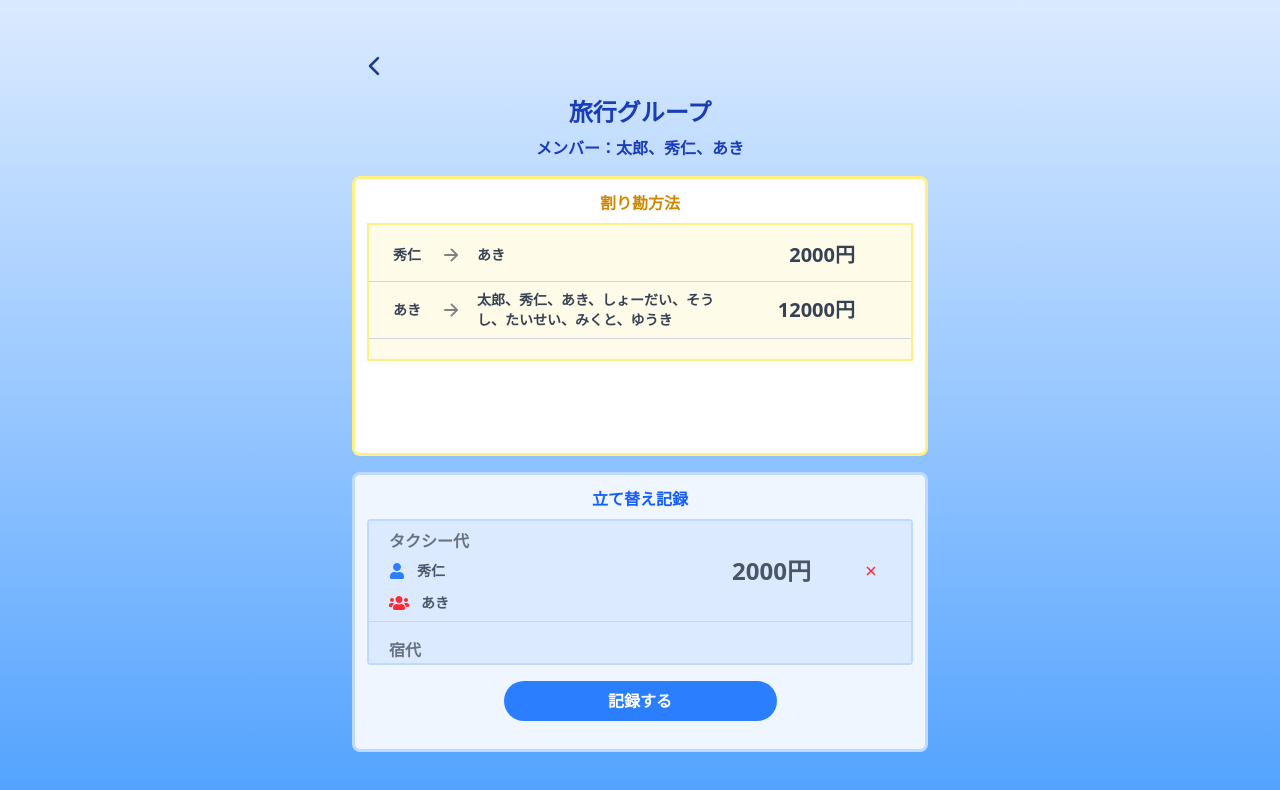
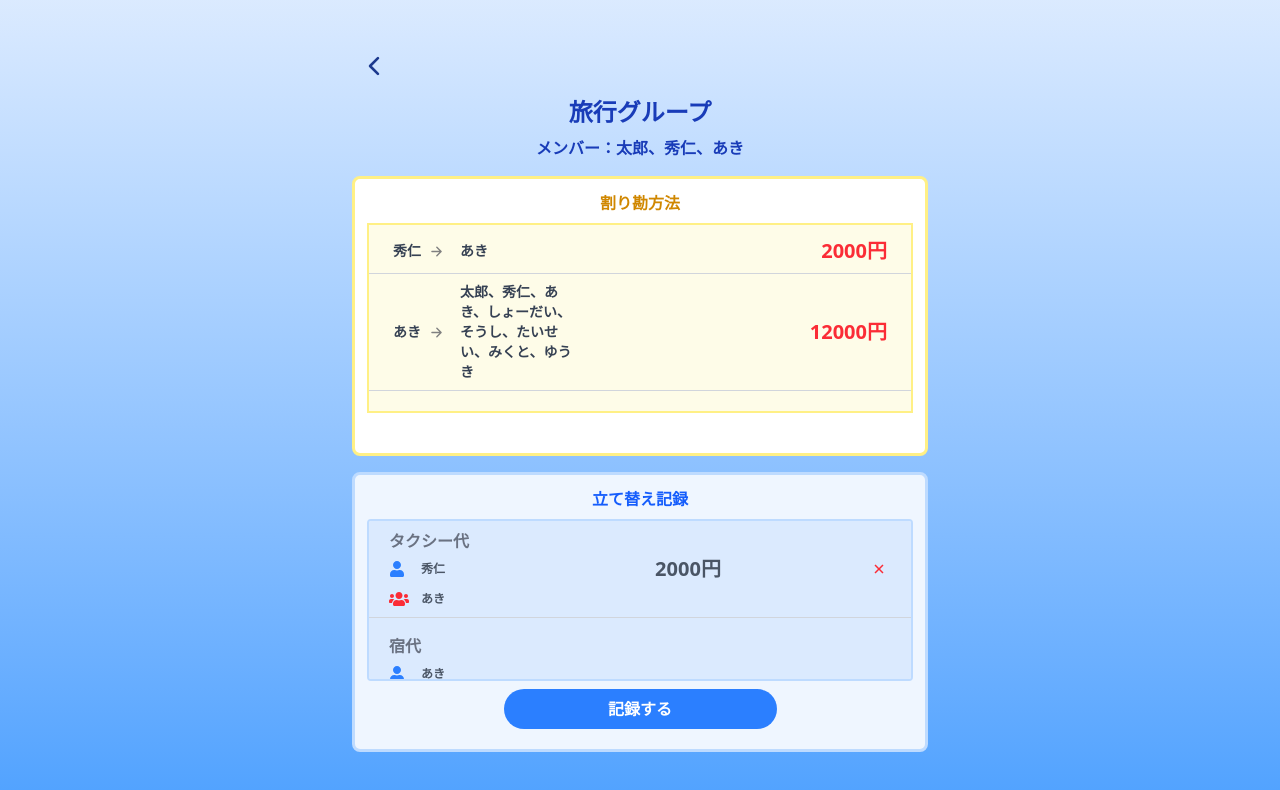
Before and after one commit to Hideto6/separate_check_w, a Next.js app: page /group in a window 1280 px wide. Shown: the top 790 px of the page. Built offline with nearby package versions, Linux system fonts and the light colour scheme.

Commit message:
group/pagesフロント編集

```diff
--- a/src/app/group/page.tsx
+++ b/src/app/group/page.tsx
@@ -61,15 +61,15 @@ export default function GroupPage() {
                 className="flex justify-between items-center w-full text-sm mb-2 font-bold border-b border-gray-300 pb-2 px-6"
               >
                 <span className="text-gray-700 flex items-center space-x-2">
-                  <div className="w-10">{r.payer}</div>
+                  <div className="w-7">{r.payer}</div>
                   <IoArrowForward
-                    size={20}
+                    size={15}
                     color="gray"
                     className="flex-shrink-0"
                   />
-                  <div className="w-60 ml-2">{r.for.join("、")}</div>
+                  <div className="w-28 ml-2">{r.for.join("、")}</div>
                 </span>
-                <span className="text-xl text-gray-700 mr-4 px-4 py-1 text-right whitespace-nowrapoverflow-hidden">
+                <span className="text-xl text-gray-600 text-right text-red-500">
                   {r.amount}円
                 </span>
               </div>
@@ -78,27 +78,27 @@ export default function GroupPage() {
         </div>
 
         <div className="flex flex-col items-center w-full h-70 bg-blue-50 p-3 rounded-lg mb-4 border-3 border-blue-200">
-          <div className="font-bold text-blue-600 mb-2 text-base  rounded">
+          <div className="font-bold text-blue-600 mb-2 text-base rounded">
             立て替え記録
           </div>
-          <div className="w-full bg-blue-100 border-2 border-blue-200 rounded overflow-y-auto">
+          <div className="flex flex-col justify-between w-full bg-blue-100 border-2 border-blue-200 rounded overflow-y-auto">
             {records.map((r) => (
               <div
                 key={r.id}
-                className="mb-2 py-2 flex items-center border-b border-gray-300"
+                className="mb-2 py-2 flex items-center justify-between border-b border-gray-300 px-5"
               >
-                <div className="pl-5">
+                <div>
                   <div className="font-bold text-base mb-2 text-gray-500">
                     {r.title}
                   </div>
-                  <div className="text-sm font-bold flex items-center mb-3 text-gray-600">
+                  <div className="text-xs font-bold flex items-center mb-3 text-gray-600">
                     <FaUser
                       size={16}
-                      className="text-blue-500 mr-3 flex-shrink-0"
+                      className="text-blue-500 mr-4 flex-shrink-0"
                     />{" "}
                     {r.payer}
                   </div>
-                  <div className="text-sm font-bold flex items-center w-60 text-gray-600">
+                  <div className="text-xs font-bold flex items-center w-30 text-gray-600">
                     <FaUsers
                       size={20}
                       className="text-red-500 mr-3 flex-shrink-0"
@@ -107,17 +107,18 @@ export default function GroupPage() {
                   </div>
                 </div>
 
-                <div className="ml-auto font-bold mr-10 text-2xl text-gray-600 text-right my-auto mr-4 w-40 ">
+                <div className="font-bold text-xl text-gray-600">
                   {r.amount}円
                 </div>
-                <button className="ml-2 w-6 h-6 flex items-center justify-center text-red-500 font-bold p-1 mr-7 rounded-full hover:bg-red-500 hover:text-white active:bg-red-500 active:text-white transition-colors">
+                <button className="w-6 h-6 flex items-center justify-center text-red-500 font-bold p-1 rounded-full hover:bg-red-500 hover:text-white active:bg-red-500 active:text-white transition-colors">
                   <IoCloseSharp size={20} />
                 </button>
               </div>
             ))}
           </div>
+
           <button
-            className="bg-blue-500 p-2 rounded-full text-white font-bold text-base w-1/2 mx-auto block mt-4 mb-4 hover:bg-blue-400 active:bg-blue-400 transition-colors"
+            className="bg-blue-500 p-2 rounded-full text-white font-bold text-base w-1/2 mx-auto block my-2 hover:bg-blue-400 active:bg-blue-400 transition-colors"
             onClick={() => router.push("/add_payment")}
           >
             記録する
```
